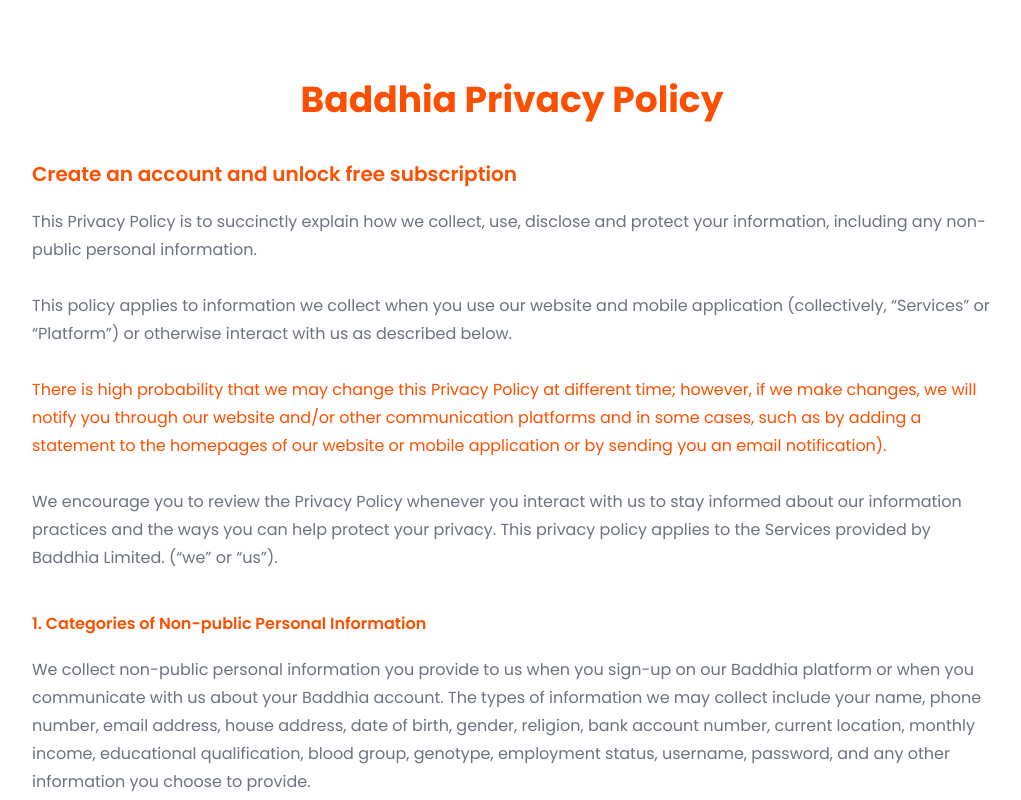
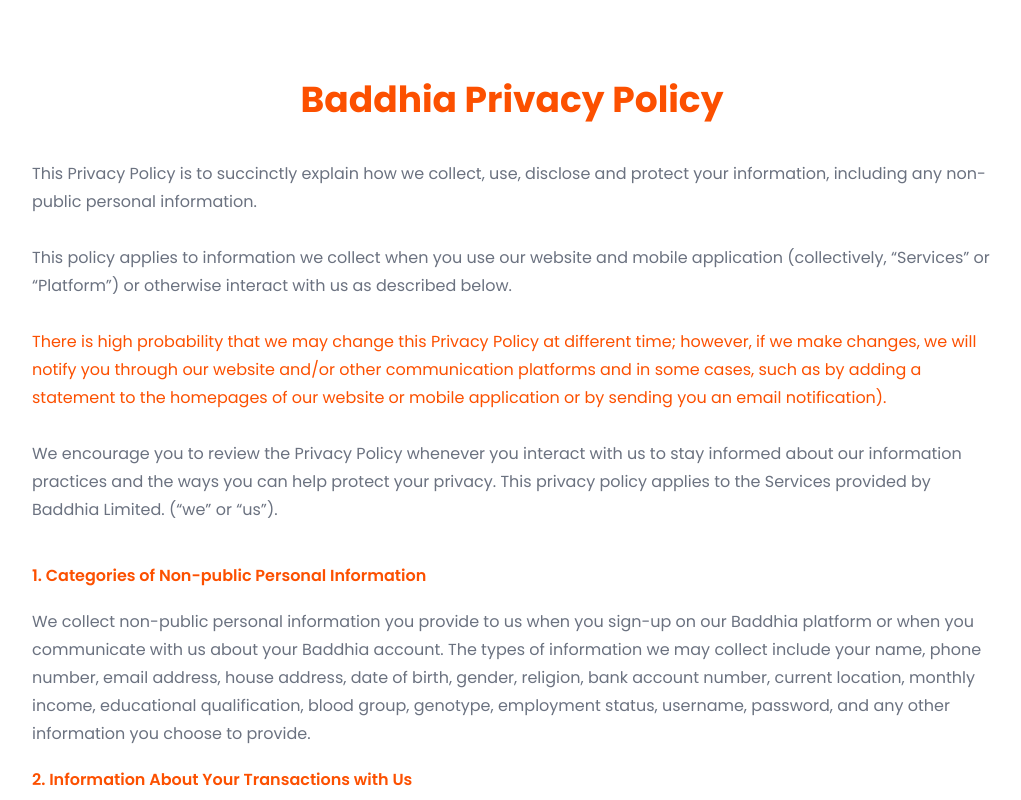
Before and after one commit to Tolutoon/baddhia, a React (Vite) app: page /privacy in a window 1280 px wide. Shown: the top 800 px of the page, without its empty margins (128-1149 px from the left). Built offline with nearby package versions, Linux system fonts and the light colour scheme.

Commit message:
in progress

```diff
--- a/src/pages/PrivacyPolicy.jsx
+++ b/src/pages/PrivacyPolicy.jsx
@@ -11,9 +11,6 @@ function PrivacyPolicy() {
         <h1 className="text-baddhia-orange md:text-4xl text-[35px] leading-10 mb-10 font-bold md:block hidden text-center">
           Baddhia Privacy Policy
         </h1>
-        <h3 className="font-semibold text-baddhia-orange md:text-xl mb-5">
-          Create an account and unlock free subscription
-        </h3>
         <p className="text-gray-500 leading-7 mb-10">
           This Privacy Policy is to succinctly explain how we collect, use,
           disclose and protect your information, including any non-public
```
